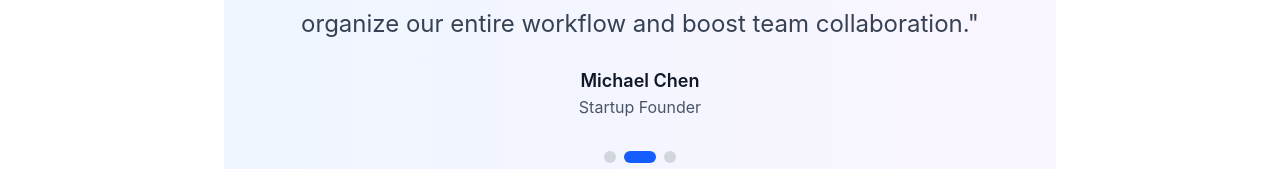
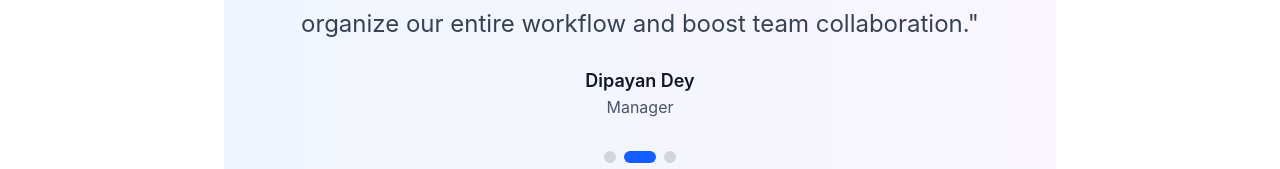
Before and after one commit to Dipayan-Dey/Mern-Stack-TaskFlow, a React (Vite) app in the folder FrontEnd/: page / in a window 1280 px wide. Shown: the part 1972-2141 px from the top of the page. Built offline with nearby package versions, Linux system fonts and the light colour scheme.

Commit message:
Update Landing.jsx

```diff
--- a/FrontEnd/src/components/Pages/Landing/Landing.jsx
+++ b/FrontEnd/src/components/Pages/Landing/Landing.jsx
@@ -7,24 +7,25 @@ function Landing() {
 
  const testimonials = [
   {
-      name: "Sarah Johnson",
-      role: "Product Manager",
-      image: "https://images.unsplash.com/photo-1494790108755-2616b612b786?w=150&h=150&fit=crop&crop=face",
+    name: "Dipayan Dey",
+    role: "Developer",
+    image: "https://media.licdn.com/dms/image/v2/D4D35AQEEBIrp796hBQ/profile-framedphoto-shrink_400_400/profile-framedphoto-shrink_400_400/0/1736313749444?e=1757070000&v=beta&t=a-l4XLcp_vbniS8hU9H6MDWIJgH_35sF0Pbt7cOz0uo",
     text: "TaskFlow revolutionized how our team manages projects. The intuitive interface and powerful features make productivity effortless."
   },
   {
-      name: "Michael Chen",
-      role: "Startup Founder",
-      image: "https://images.unsplash.com/photo-1507003211169-0a1dd7228f2d?w=150&h=150&fit=crop&crop=face",
+    name: "Dipayan Dey",
+    role: "Manager",
+    image: "https://scontent.fccu13-3.fna.fbcdn.net/v/t39.30808-6/481184133_936560632023444_5453833696098006006_n.jpg?stp=dst-jpg_s960x960_tt6&_nc_cat=111&ccb=1-7&_nc_sid=cc71e4&_nc_ohc=z4jCqRcBSCEQ7kNvwFfKQti&_nc_oc=AdmvpCB3uc3yZMXS1aomgP1nI3PE_tgnJUzJgb8URIqCNonhEC3gaRTBmcWNGbC_naYuA87P9vlR_s1cDGWrWVDp&_nc_zt=23&_nc_ht=scontent.fccu13-3.fna&_nc_gid=3DeB3F_HaUCs8UYTQHRk7A&oh=00_AfUA77DAjgQ6UFQnmcsIO21YkkRPtoqLlascPtRKeAKdlA&oe=68B75E7E",
     text: "From chaos to clarity in just one week. TaskFlow helped us organize our entire workflow and boost team collaboration."
   },
   {
-      name: "Emma Davis",
-      role: "Freelance Designer",
-      image: "https://images.unsplash.com/photo-1438761681033-6461ffad8d80?w=150&h=150&fit=crop&crop=face",
+    name: "Dipayan Dey",
+    role: "Designer",
+    image: "https://scontent.fccu13-1.fna.fbcdn.net/v/t39.30808-1/493906635_977671961245644_3932966137601151397_n.jpg?stp=dst-jpg_s200x200_tt6&_nc_cat=105&ccb=1-7&_nc_sid=1d2534&_nc_ohc=23jq5-6SN20Q7kNvwE9eIHB&_nc_oc=AdnZ6K_V22NmghrpvjrbWEvzCcp6QeoLEppzOydhxY-I8O0hBHlfxikP4jWFfwtdjxnmtDhCiFIfRbrSgqjyW9XY&_nc_zt=24&_nc_ht=scontent.fccu13-1.fna&_nc_gid=3DeB3F_HaUCs8UYTQHRk7A&oh=00_AfWIzYca-ghFJAbwTUx0ClIkZ7Fhik8pL2KmehwCRyFAng&oe=68B748F2",
     text: "As a freelancer juggling multiple clients, TaskFlow keeps me organized and ensures I never miss a deadline."
   }
 ];
+
 
   const features = [
     {
```
Lines whose indentation alone changed are shown as unchanged.
